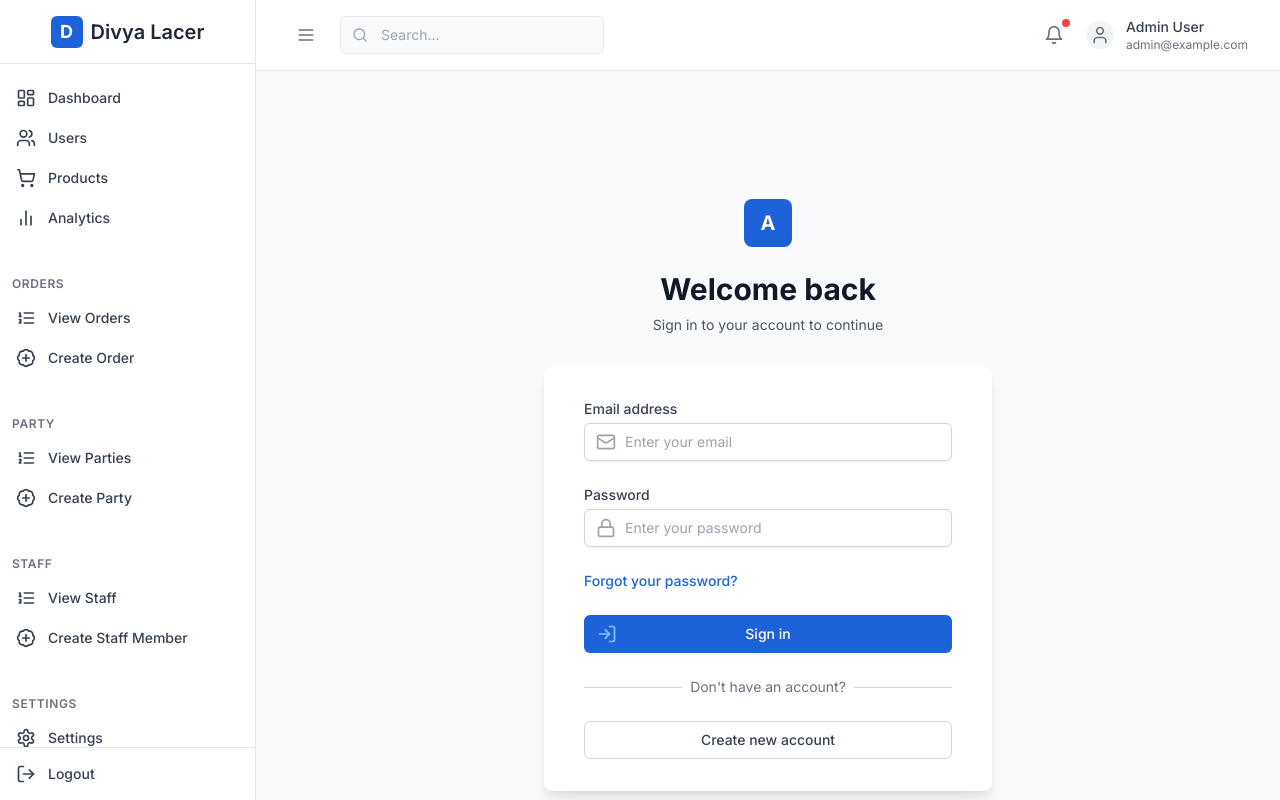
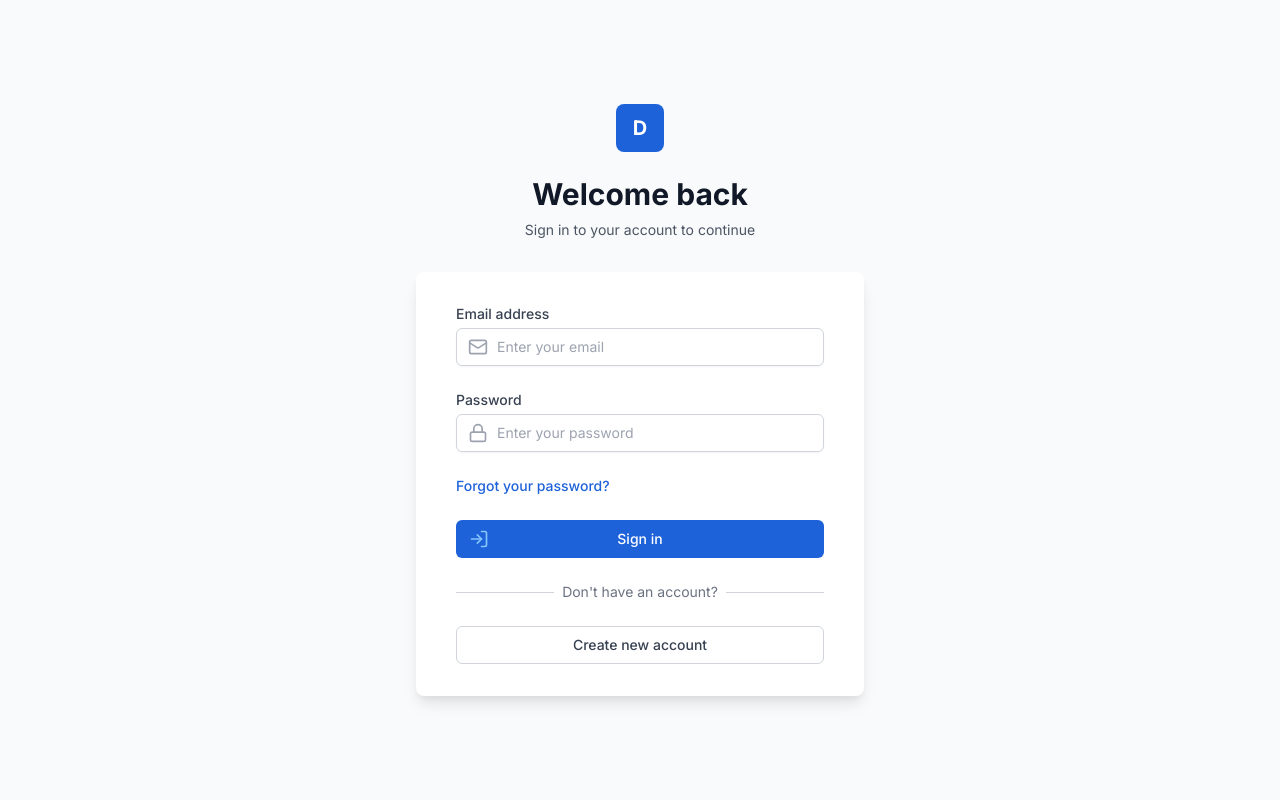
Before and after one commit to jilpatel7/crystal-billing-frontend, a React (Vite) app: page /auth/login in a window 1280 px wide. Built offline with nearby package versions, Linux system fonts and the light colour scheme.

Commit message:
fix: routing structure in project

```diff
--- a/src/App.tsx
+++ b/src/App.tsx
@@ -1,34 +1,14 @@
-import { Routes, Route } from "react-router-dom";
-import OrderList from "./features/order/pages/OrderList";
-import { Layout } from "./layouts/Layout";
-import Dashboard from "./features/dashboard/pages/Dashboard";
-import OrderFormPage from "./features/order/pages/OrderFormPage";
+import { RouterProvider } from "react-router-dom";
 import { QueryClient, QueryClientProvider } from "@tanstack/react-query";
 import { Toaster } from "sonner";
-import PartyList from "./features/party/pages/PartyList";
-import StaffList from "./features/staff/pages/StaffList";
-import PartyFormPage from "./features/party/pages/PartyFormPage";
-import StaffFormPage from "./features/staff/pages/StaffFormPage";
-import LoginPage from "./features/auth/pages/LoginPage";
+import routes from "./routes/AppRoutes";
+
+const queryClient = new QueryClient();
 
 function App() {
-  const queryClient = new QueryClient();
   return (
     <QueryClientProvider client={queryClient}>
-      <Layout>
-        <Routes>
-          <Route path="/" element={<Dashboard />} />
-          <Route path="/orders" element={<OrderList />} />
-          <Route path="/orders/create" element={<OrderFormPage />} />
-          <Route path="/party" element={<PartyList />} />
-          <Route path="/party/create" element={<PartyFormPage />} />
-          <Route path="/party/edit/:id" element={<PartyFormPage />} />
-          <Route path="/staff" element={<StaffList />} />
-          <Route path="/staff/create" element={<StaffFormPage />} />
-          <Route path="/staff/edit/:id" element={<StaffFormPage />} />
-          <Route path="/auth/login" element={<LoginPage />} />
-        </Routes>
-      </Layout>
+      <RouterProvider router={routes} />
       <Toaster richColors position="top-right" />
     </QueryClientProvider>
   );
--- /dev/null
+++ b/src/components/pages/PageNotFound.tsx
@@ -0,0 +1,30 @@
+import { Link } from "react-router-dom";
+
+const PageNotFound = () => {
+  return (
+    <section className="bg-white dark:bg-gray-900 h-screen flex items-center justify-center">
+      <div className="py-8 px-4 mx-auto max-w-screen-xl lg:py-16 lg:px-6">
+        <div className="mx-auto max-w-screen-sm text-center">
+          <h1 className="mb-4 text-7xl tracking-tight font-extrabold lg:text-9xl text-primary-600 dark:text-primary-500">
+            404
+          </h1>
+          <p className="mb-4 text-3xl tracking-tight font-bold text-gray-900 md:text-4xl dark:text-white">
+            Something's missing.
+          </p>
+          <p className="mb-4 text-lg font-light text-gray-500 dark:text-gray-400">
+            Sorry, we can't find that page. You'll find lots to explore on the
+            home page.
+          </p>
+          <Link
+            to={"/"}
+            className="inline-flex text-white bg-primary-600 hover:bg-primary-800  font-medium rounded-lg text-sm px-5 py-2.5 text-center  my-4"
+          >
+            Back to Homepage
+          </Link>
+        </div>
+      </div>
+    </section>
+  );
+};
+
+export default PageNotFound;
--- a/src/features/auth/pages/LoginPage.tsx
+++ b/src/features/auth/pages/LoginPage.tsx
@@ -53,7 +53,7 @@ const LoginPage: React.FC = () => {
       <div className="sm:mx-auto sm:w-full sm:max-w-md animate-fade-in">
         <div className="flex justify-center transform hover:scale-105 transition-transform duration-300">
           <div className="h-12 w-12 bg-blue-600 rounded-lg flex items-center justify-center">
-            <span className="text-white font-bold text-xl">A</span>
+            <span className="text-white font-bold text-xl">D</span>
           </div>
         </div>
         <h2 className="mt-6 text-center text-3xl font-extrabold text-gray-900 animate-slide-up">
--- a/src/layouts/Layout.tsx
+++ b/src/layouts/Layout.tsx
@@ -1,12 +1,9 @@
 import React, { useState } from "react";
+import { Outlet } from "react-router-dom";
 import { Sidebar } from "./Sidebar";
 import { Header } from "./Header";
 
-interface LayoutProps {
-  children: React.ReactNode;
-}
-
-export const Layout: React.FC<LayoutProps> = ({ children }) => {
+export const Layout: React.FC = () => {
   const [sidebarCollapsed, setSidebarCollapsed] = useState(false);
 
   const toggleSidebar = () => {
@@ -15,6 +12,7 @@ export const Layout: React.FC<LayoutProps> = ({ children }) => {
 
   return (
     <div className="flex h-screen bg-gray-50">
+      {/* Overlay for mobile */}
       <div
         className={`fixed inset-0 bg-gray-800/50 lg:hidden transition-opacity duration-300 ${
           !sidebarCollapsed
@@ -23,6 +21,8 @@ export const Layout: React.FC<LayoutProps> = ({ children }) => {
         }`}
         onClick={toggleSidebar}
       />
+
+      {/* Sidebar */}
       <div
         className={`fixed lg:relative z-40 ${
           sidebarCollapsed
@@ -32,9 +32,13 @@ export const Layout: React.FC<LayoutProps> = ({ children }) => {
       >
         <Sidebar collapsed={sidebarCollapsed} />
       </div>
+
+      {/* Main content */}
       <div className="flex flex-col flex-1 overflow-hidden">
         <Header onMenuClick={toggleSidebar} />
-        <main className="flex-1 overflow-y-auto p-4 md:p-6">{children}</main>
+        <main className="flex-1 overflow-y-auto p-4 md:p-6">
+          <Outlet />
+        </main>
       </div>
     </div>
   );
--- a/src/layouts/Sidebar.tsx
+++ b/src/layouts/Sidebar.tsx
@@ -85,13 +85,13 @@ export const Sidebar: React.FC<SidebarProps> = ({ collapsed }) => {
               <NavItem
                 icon={<ListOrderedIcon size={20} />}
                 title="View Orders"
-                to="/orders"
+                to="/order"
                 collapsed={collapsed}
               />
               <NavItem
                 icon={<BadgePlus size={20} />}
                 title="Create Order"
-                to="/orders/create"
+                to="/order/create"
                 collapsed={collapsed}
               />
             </div>
--- a/src/main.tsx
+++ b/src/main.tsx
@@ -2,12 +2,9 @@ import { StrictMode } from "react";
 import { createRoot } from "react-dom/client";
 import App from "./App.tsx";
 import "./index.css";
-import { BrowserRouter } from "react-router-dom";
 
 createRoot(document.getElementById("root")!).render(
-  <BrowserRouter>
-    <StrictMode>
-      <App />
-    </StrictMode>
-  </BrowserRouter>
+  <StrictMode>
+    <App />
+  </StrictMode>
 );
--- /dev/null
+++ b/src/routes/AppRoutes.tsx
@@ -0,0 +1,41 @@
+import { createBrowserRouter } from "react-router-dom";
+import PageNotFound from "../components/pages/PageNotFound";
+import LoginPage from "../features/auth/pages/LoginPage";
+import { Layout } from "../layouts/Layout";
+import OrderList from "../features/order/pages/OrderList";
+import OrderFormPage from "../features/order/pages/OrderFormPage";
+import PartyList from "../features/party/pages/PartyList";
+import PartyFormPage from "../features/party/pages/PartyFormPage";
+import StaffList from "../features/staff/pages/StaffList";
+import StaffFormPage from "../features/staff/pages/StaffFormPage";
+import Dashboard from "../features/dashboard/pages/Dashboard";
+
+const routes = createBrowserRouter([
+  {
+    path: "/auth/login",
+    element: <LoginPage />,
+  },
+  {
+    path: "/",
+    element: <Layout />,
+    children: [
+      { path: "", element: <Dashboard /> },
+      { path: "order", element: <OrderList /> },
+      { path: "order/create", element: <OrderFormPage /> },
+
+      { path: "party", element: <PartyList /> },
+      { path: "party/create", element: <PartyFormPage /> },
+      { path: "party/edit/:id", element: <PartyFormPage /> },
+
+      { path: "staff", element: <StaffList /> },
+      { path: "staff/create", element: <StaffFormPage /> },
+      { path: "staff/edit/:id", element: <StaffFormPage /> },
+    ],
+  },
+  {
+    path: "*",
+    element: <PageNotFound />,
+  },
+]);
+
+export default routes;
```
Also changed, not shown: src/app/routes.tsx (deleted).
